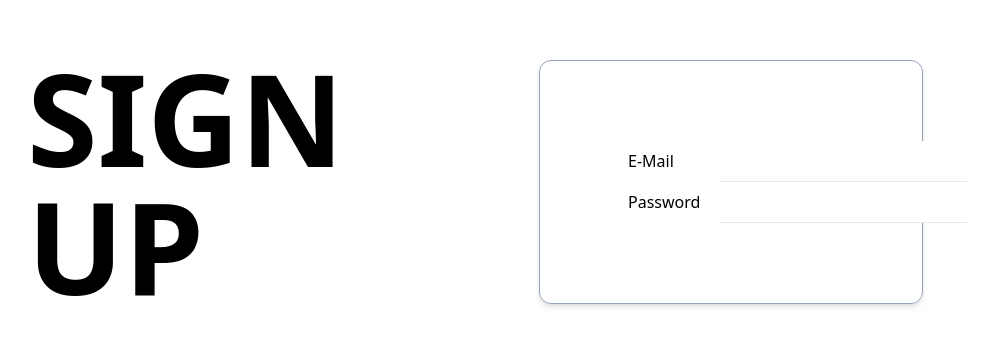
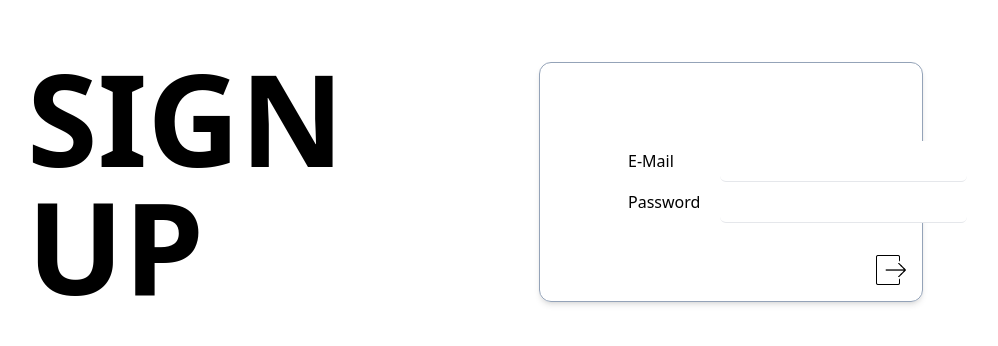
Before and after one commit to Davidcode2/teachme, a React (Vite) app in the folder fe/: page /signup in a window 1280 px wide. Shown: the part 138-484 px from the top of the page, without its empty margins (53-1051 px from the left). Built offline with nearby package versions, Linux system fonts and the light colour scheme.

Commit message:
Styling signup

```diff
--- a/fe/src/components/signin/signup.tsx
+++ b/fe/src/components/signin/signup.tsx
@@ -1,18 +1,22 @@
+import ArrowIcon from '../../assets/icons/icons8-logout-50.png';
+
 function SignUpForm() {
   return (
     <>
       <div className="h-[80vh] xl:grid grid-cols-[40vw_60vw] justify-center items-center">
-      <div>
-      <h1 className="m-4 md:m-20 text-9xl font-extrabold">SIGN UP</h1>
-      </div>
-        <div className="border border-slate-400 rounded-xl p-10 md:p-20 shadow-md xl:w-[30vw] md:m-20 m-4">
+        <div>
+          <h1 className="m-4 md:m-20 text-9xl font-extrabold">SIGN UP</h1>
+        </div>
+        <div className="border border-slate-400 rounded-xl shadow-md xl:w-[30vw] md:m-20 m-4">
           <form className="flex flex-col">
-            <div className="grid grid-cols-[100px_1fr]">
+            <button className="ml-auto p-4 invisible"><img src={ArrowIcon} width="30" alt="" /></button>
+            <div className="grid grid-cols-[100px_1fr] px-10 md:px-20 py-4">
               <label className="p-2" htmlFor="email">E-Mail</label>
-              <input className="p-2 border-b" id="email" type="email" name="email" />
+              <input className="p-2 rounded-md border-b" id="email" type="email" name="email" />
               <label className="p-2" htmlFor="password">Password</label>
-              <input className="p-2 border-b" id="password" type="password" name="password" />
+              <input className="p-2 rounded-md border-b" id="password" type="password" name="password" />
             </div>
+            <button className="ml-auto p-4"><img src={ArrowIcon} width="30" alt="" /></button>
           </form>
         </div>
       </div>
```
